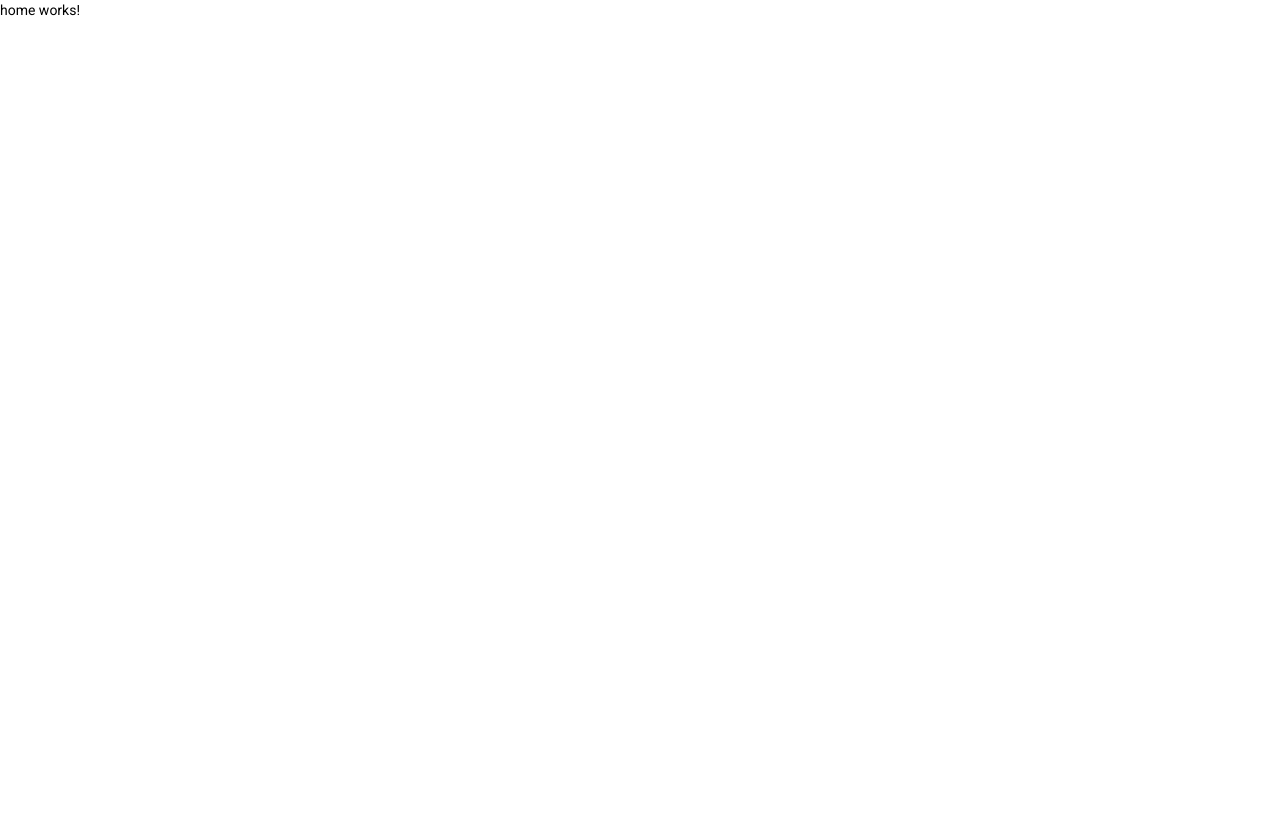
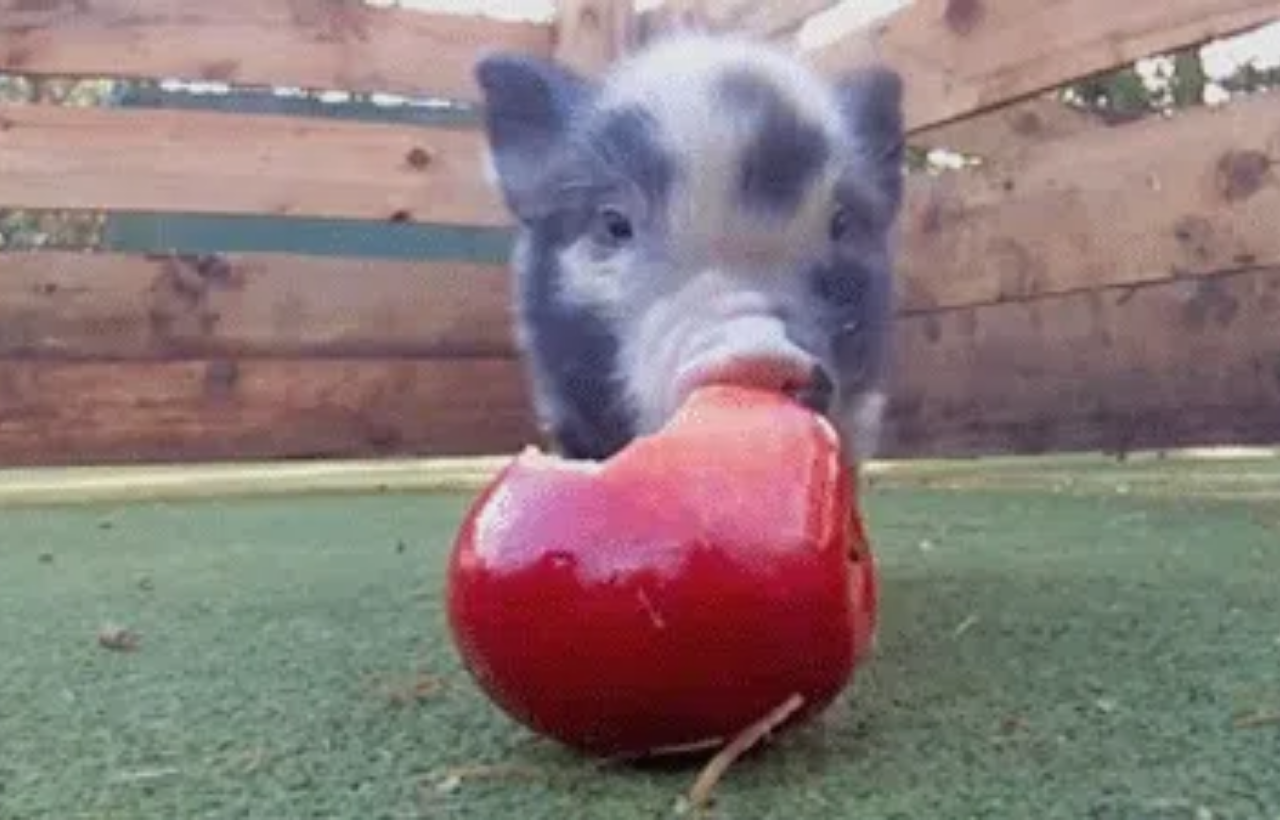
Before and after one commit to atrathbone/anchoress, an Angular app: page / in a window 1280 px wide. Built offline with nearby package versions, Linux system fonts and the light colour scheme.

Commit message:
background static image

```diff
--- a/src/app/home/home.component.html
+++ b/src/app/home/home.component.html
@@ -1 +1 @@
-<p>home works!</p>
+<div class="home-container" [ngStyle]="background"></div>
--- a/src/app/home/home.component.scss
+++ b/src/app/home/home.component.scss
@@ -0,0 +1,8 @@
+.home-container{
+   width: calc(100vw + 20px);
+   height: calc(100vh + 20px);
+   background-position: center;
+   background-repeat: no-repeat;
+   background-attachment: fixed;
+   background-size: cover;
+}
--- a/src/app/home/home.component.ts
+++ b/src/app/home/home.component.ts
@@ -3,13 +3,15 @@ import { Component, OnInit } from '@angular/core';
 @Component({
   selector: 'app-home',
   templateUrl: './home.component.html',
-  styleUrls: ['./home.component.scss']
+  styleUrls: ['./home.component.scss'],
 })
 export class HomeComponent implements OnInit {
+  currentBackgroundImg = './assets/images/background.webp';
+  background = {
+    "background-image": `url(${this.currentBackgroundImg})`,
+  };
 
-  constructor() { }
+  constructor() {}
 
-  ngOnInit(): void {
-  }
-
+  ngOnInit(): void {}
 }
--- a/src/styles.scss
+++ b/src/styles.scss
@@ -1,4 +1,4 @@
 /* You can add global styles to this file, and also import other style files */
 
 html, body { height: 100%; }
-body { margin: 0; font-family: Roboto, "Helvetica Neue", sans-serif; }
+body { margin: 0; font-family: Roboto, "Helvetica Neue", sans-serif; overscroll-behavior: none;}
```
Also changed, not shown: src/assets/images/background.webp (renamed from src/assets/images/image.webp), src/assets/images/pig.jpeg (renamed from src/assets/images/570516.jpeg).
